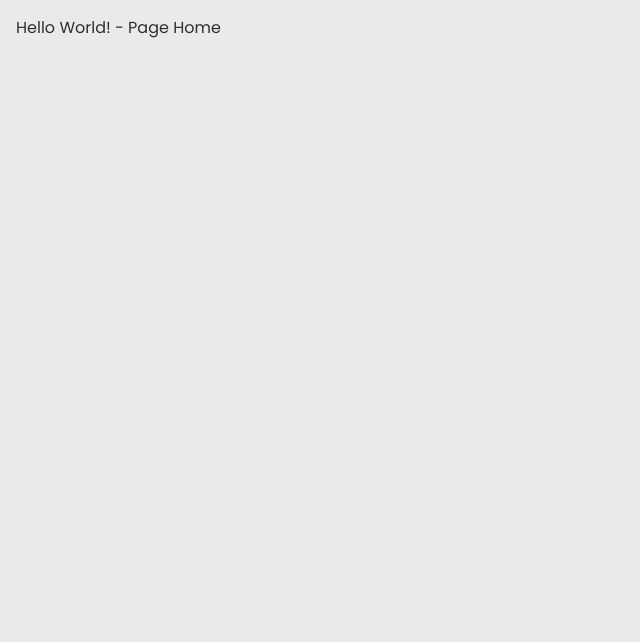
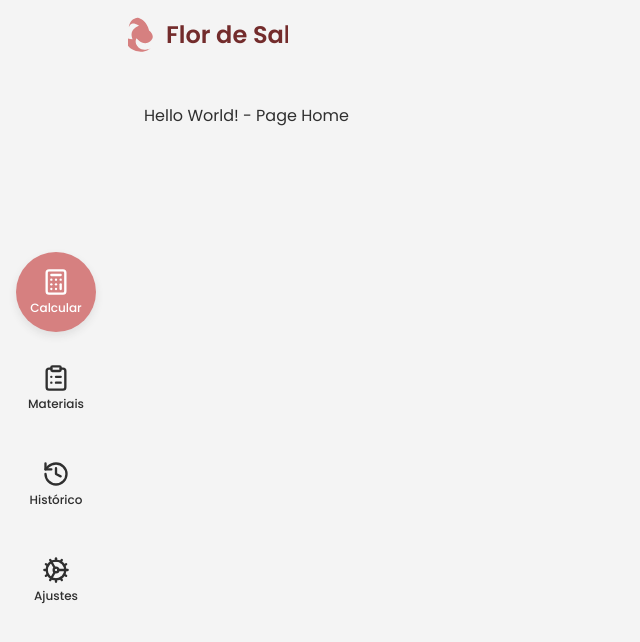
Before and after one commit to BrenoBalsini/flor-de-sal, a React (Vite) app: page /historico in a window 1280 px wide. Shown: the top 642 px of the page, without its empty margins (0-640 px from the left). Built offline with nearby package versions, Linux system fonts and the light colour scheme.

Commit message:
feat(ui): overhaul app layout and implement new design system

```diff
--- a/package.json
+++ b/package.json
@@ -12,6 +12,7 @@
   "dependencies": {
     "@tailwindcss/vite": "^4.1.11",
     "class-variance-authority": "^0.7.1",
+    "lucide-react": "^0.525.0",
     "react": "^19.1.0",
     "react-dom": "^19.1.0",
     "react-router-dom": "^7.6.3",
--- /dev/null
+++ b/src/components/core-components/nav-bar.tsx
@@ -0,0 +1,45 @@
+import { NavLink } from "react-router-dom";
+import {
+  Calculator,
+  Cog,
+  History,
+  ClipboardList,
+  type LucideIcon,
+} from "lucide-react";
+
+type NavLinkData = {
+  path: string;
+  name: string;
+  icon: LucideIcon;
+};
+
+const navLinks: NavLinkData[] = [
+  { path: "/", name: "Calcular", icon: Calculator },
+  { path: "/materiais", name: "Materiais", icon: ClipboardList },
+  { path: "/historico", name: "Histórico", icon: History },
+  { path: "/configuracoes", name: "Ajustes", icon: Cog },
+];
+
+export default function NavBar() {
+  return (
+    <nav className="flex flex-col items-center justify-center gap-4 p-4">
+      {navLinks.map((link) => (
+        <NavLink
+          key={link.path}
+          to={link.path}
+          title={link.name}
+          className={({ isActive }) =>
+            `w-20 h-20 rounded-full flex flex-col items-center justify-center transition-all duration-200
+            ${ isActive
+                ? "bg-rose-base text-white shadow-md"
+                : "text-gray-400 hover:bg-rose-light"
+            }`
+          }
+        >
+          <link.icon size={28} />
+          <span className="text-xs font-medium mt-1">{link.name}</span>
+        </NavLink>
+      ))}
+    </nav>
+  );
+}
--- /dev/null
+++ b/src/components/ui/logo.tsx
@@ -0,0 +1,29 @@
+import { type SVGProps } from 'react';
+
+export default function Logo(props: SVGProps<SVGSVGElement>) {
+  return (
+    <svg
+      width="160"
+      height="40"
+      viewBox="0 0 160 40"
+      fill="none"
+      xmlns="http://www.w3.org/2000/svg"
+      {...props}
+    >
+      <path
+        d="M21.1,14.5c0,0-1.2-5.1-4.1-8.3c-2.9-3.2-7-4.4-7-4.4S5.5,2.1,3.3,4.9c-2.2,2.8-2.5,6.6-2.5,6.6s1.3-3.7,3.9-3.9C7.3,7.4,11,9.8,11,9.8s-4.8,1.9-6.6,5.1c-1.8,3.2-0.4,7.1,0.2,8.4c-3.1-0.2-6.4-1.2-6.4-1.2s-1.8,8.2,7.9,12.2c9.7,4,16.2-1.9,16.2-1.9s-7.1,3.4-11.8-0.9C5.6,26.9,8.5,22.2,8.5,22.2s6.8,8.4,13.5,3.3C28.7,20.4,21.1,14.5,21.1,14.5z"
+        className="fill-current text-rose-base"
+      />
+      <text
+        x="38"
+        y="27"
+        fontFamily="Poppins, sans-serif"
+        fontSize="24"
+        fontWeight="600"
+        className="fill-current text-wine-base"
+      >
+        Flor de Sal
+      </text>
+    </svg>
+  );
+}
--- a/src/core-componets/main-content.tsx
+++ /dev/null
@@ -1,10 +0,0 @@
-import React from "react";
-// import cx from "class-variance-authority"
-
-export default function MainContent({children}: React.ComponentProps<"main">) {
-  return (
-    <main className="text-black">
-      {children}
-    </main>
-  )
-}
--- a/src/index.css
+++ b/src/index.css
@@ -1,4 +1,12 @@
 @import "tailwindcss";
+
+html,
+body,
+#root {
+  height: 100%;
+  margin: 0;
+  padding: 0;
+}
 
 @theme {
   --color-*: initial;
@@ -9,16 +17,13 @@
   --color-gray-300: #888888;
   --color-gray-400: #2f2f2f;
 
-  --color-orange-light: #ffeae3;
-  --color-orange-base: #ff7a59;
-  --color-orange-dark: #d95a3b;
+  --color-rose-light: #EBC2C2;
+  --color-rose-base: #D68080;
+  --color-rose-dark: #B96767;
 
-  --color-green-light: #a3b8a3;
-  --color-green-base: #3a5a40;
-  --color-green-dark: #2a402a;
-
-  --color-accent: #ffd700;
-
+  --color-wine-light: #A56D6D;
+  --color-wine-base: #732C2C;
+  --color-wine-dark: #582121;
   --font-sans: "Poppins", sans-serif;
 
   --shadow-sm: 0px 2px 4px 0px rgba(47, 47, 47, 0.05);
@@ -26,8 +31,5 @@
 }
 
 body {
-  background-color: var(--color-gray-200);
-  color: var(--color-gray-400);
-  font-family: var(--font-sans);
-  padding: 1rem;
+  @apply bg-gray-200 text-gray-400;
 }
--- a/src/pages/layout-main.tsx
+++ b/src/pages/layout-main.tsx
@@ -1,12 +1,27 @@
 import { Outlet } from "react-router-dom";
-import MainContent from "../core-componets/main-content";
+import NavBar from "../components/core-components/nav-bar";
+import Logo from "../components/ui/logo";
 
 export default function LayoutMain() {
   return (
-    <>
-      <MainContent>
+    <div className="h-screen bg-gray-100 font-sans grid grid-rows-[auto_1fr] grid-cols-[auto_1fr]">
+
+      {/* Linha 1, Coluna 1: O espaço em branco que você queria. Não colocamos nada aqui! */}
+      <div></div>
+
+      {/* Linha 1, Coluna 2: O Header. Ele não precisa mais do col-span-2. */}
+      <header className="p-4">
+        <Logo />
+      </header>
+
+      {/* Linha 2, Coluna 1: A Navbar. */}
+      <NavBar />
+
+      {/* Linha 2, Coluna 2: O Conteúdo Principal. */}
+      <main className="p-8 overflow-y-auto">
         <Outlet />
-      </MainContent>
-    </>
+      </main>
+
+    </div>
   );
 }
```
Also changed, not shown: 1 other file (tests, documents, lock files or other folders).
